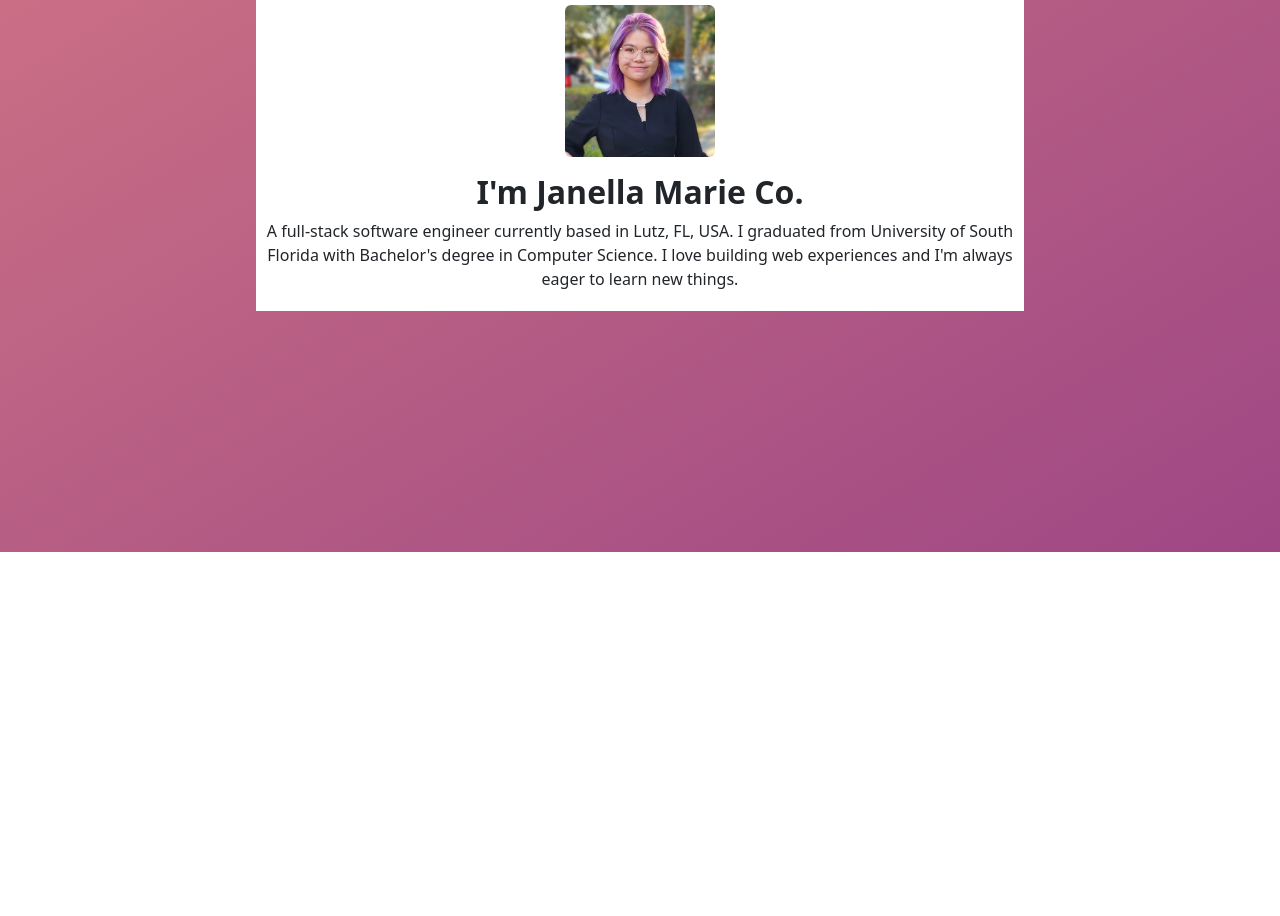
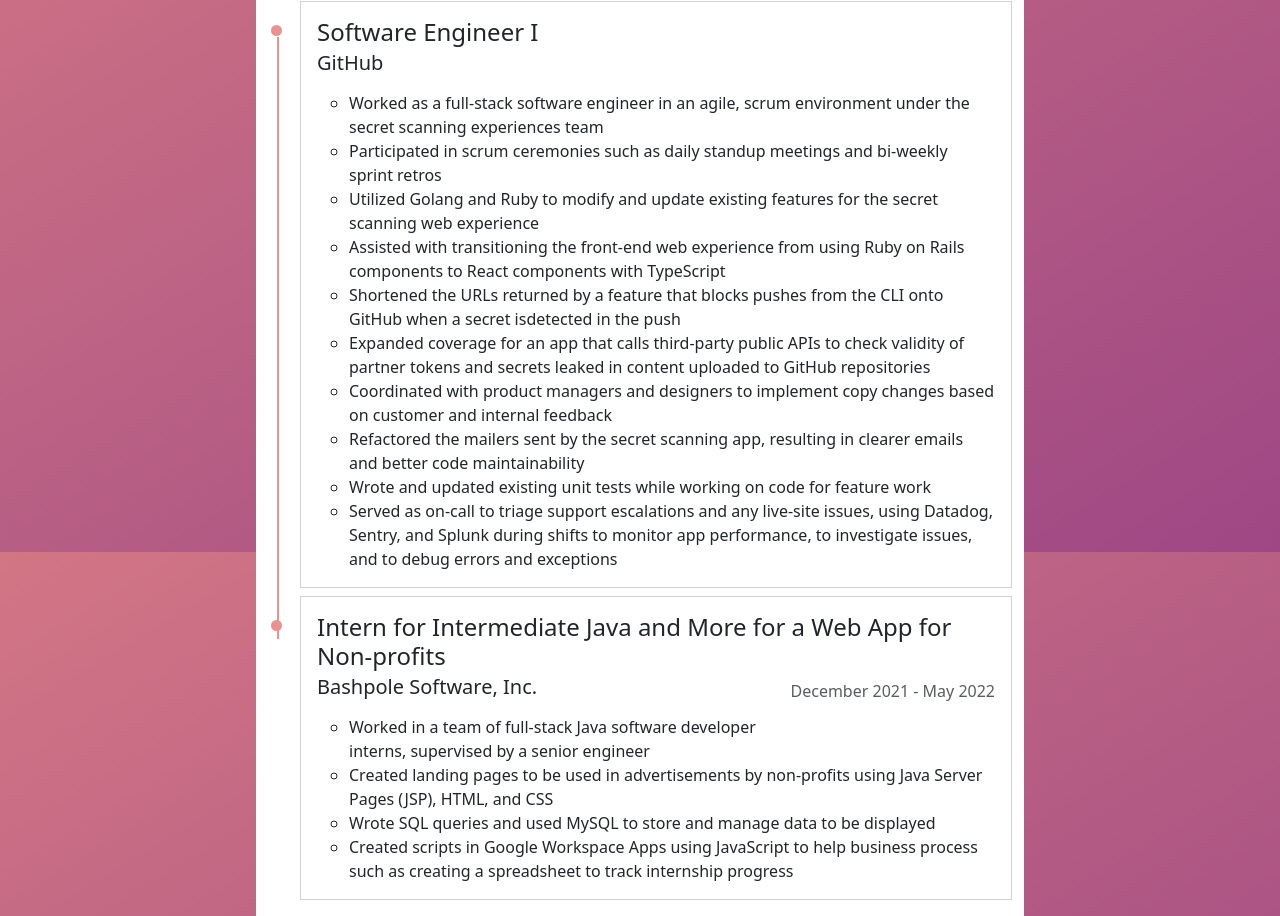
Before and after one commit to janellamarie/portfolio, a React (Vite) app: page /Experience in a window 1280 px wide. Shown: the part 248-1164 px from the top of the page. Before the commit the page ends 800 px from the top, so only its background shows below. Built offline with nearby package versions, Linux system fonts and the light colour scheme.

Commit message:
Add Experience page and basic routing

```diff
--- a/package.json
+++ b/package.json
@@ -13,7 +13,8 @@
     "bootstrap": "^5.3.3",
     "bootstrap-icons": "^1.11.3",
     "react": "^18.3.1",
-    "react-dom": "^18.3.1"
+    "react-dom": "^18.3.1",
+    "react-router-dom": "^6.26.2"
   },
   "devDependencies": {
     "@eslint/js": "^9.9.0",
--- /dev/null
+++ b/src/AboutMe.jsx
@@ -0,0 +1,18 @@
+// Content: About Me
+export default function AboutMe() {
+  return(
+    <div className="container text-center p-1">
+      <div className="row align-items-center mb-3">
+        <div className="col">
+          <img src="src\assets\img\20230218_170648 icon.jpg" className="center-block rounded" width={150}/>
+        </div>
+      </div>
+        <div className="row">
+          <div className="col">
+            <h2><b>I&apos;m Janella Marie Co.</b></h2>
+            <p>A full-stack software engineer currently based in Lutz, FL, USA. I graduated from University of South Florida with Bachelor&apos;s degree in Computer Science. I love building web experiences and I&apos;m always eager to learn new things. </p>
+          </div>
+        </div>
+      </div>
+  )
+}
--- a/src/App.jsx
+++ b/src/App.jsx
@@ -1,44 +1,45 @@
-import { useState } from 'react'
+
+import { Outlet } from "react-router-dom";
 import './App.css'
 
-function HomeScreen() {
-  return (
-    <div>
-      <h1>Hi there! 👋🏻</h1>
-    </div>
-  )
-}
+// function HomeScreen() {
+//   return (
+//     <div>
+//       <h1>Hi there! 👋🏻</h1>
+//     </div>
+//   )
+// }
 
 // Navigation Bar
 function NavigationBar() {
   {/* TODO: Add links */}
   return (
-    <nav class="navbar navbar-expand-xxl navbar-dark pb-3 mb-3" style={{backgroundColor:"#37306B"}}>
-      <div class="container-fluid">
-        <ul class="navbar-nav nav nav-underline nav-fill">
-          <li class="nav-item">
-            <a class="nav-link active" href="#">About Me</a>
+    <nav className="navbar navbar-expand-xxl navbar-dark pb-3 mb-3" style={{backgroundColor:"#37306B"}}>
+      <div className="container-fluid">
+        <ul className="navbar-nav nav nav-underline nav-fill">
+          <li className="nav-item">
+            <a className="nav-link active" href="/">About Me</a>
           </li>
-          <li class="nav-item">
-            <a class="nav-link" href="#">Experience</a>
+          <li className="nav-item">
+            <a className="nav-link" href="experience">Experience</a>
           </li>
-          <li class="nav-item">
-            <a class="nav-link" href="#">Skills</a>
+          <li className="nav-item">
+            <a className="nav-link" href="skils">Skills</a>
           </li>
         </ul>
         <div>
-          <a href="https://github.com/janellamarie" target="_blank" class="m-2">
-            <svg xmlns="http://www.w3.org/2000/svg" width="20" height="20" fill="white" class="bi bi-github" viewBox="0 0 16 16">
+          <a href="https://github.com/janellamarie" target="_blank" className="m-2">
+            <svg xmlns="http://www.w3.org/2000/svg" width="20" height="20" fill="white" className="bi bi-github" viewBox="0 0 16 16">
               <path d="M8 0C3.58 0 0 3.58 0 8c0 3.54 2.29 6.53 5.47 7.59.4.07.55-.17.55-.38 0-.19-.01-.82-.01-1.49-2.01.37-2.53-.49-2.69-.94-.09-.23-.48-.94-.82-1.13-.28-.15-.68-.52-.01-.53.63-.01 1.08.58 1.23.82.72 1.21 1.87.87 2.33.66.07-.52.28-.87.51-1.07-1.78-.2-3.64-.89-3.64-3.95 0-.87.31-1.59.82-2.15-.08-.2-.36-1.02.08-2.12 0 0 .67-.21 2.2.82.64-.18 1.32-.27 2-.27s1.36.09 2 .27c1.53-1.04 2.2-.82 2.2-.82.44 1.1.16 1.92.08 2.12.51.56.82 1.27.82 2.15 0 3.07-1.87 3.75-3.65 3.95.29.25.54.73.54 1.48 0 1.07-.01 1.93-.01 2.2 0 .21.15.46.55.38A8.01 8.01 0 0 0 16 8c0-4.42-3.58-8-8-8"/>
             </svg>
           </a>
-          <a href="https://www.linkedin.com/in/janella-marie-co/" target="_blank" class="m-2">
-            <svg xmlns="http://www.w3.org/2000/svg" width="20" height="20" fill="white" class="bi bi-linkedin" viewBox="0 0 16 16">
+          <a href="https://www.linkedin.com/in/janella-marie-co/" target="_blank" className="m-2">
+            <svg xmlns="http://www.w3.org/2000/svg" width="20" height="20" fill="white" className="bi bi-linkedin" viewBox="0 0 16 16">
               <path d="M0 1.146C0 .513.526 0 1.175 0h13.65C15.474 0 16 .513 16 1.146v13.708c0 .633-.526 1.146-1.175 1.146H1.175C.526 16 0 15.487 0 14.854zm4.943 12.248V6.169H2.542v7.225zm-1.2-8.212c.837 0 1.358-.554 1.358-1.248-.015-.709-.52-1.248-1.342-1.248S2.4 3.226 2.4 3.934c0 .694.521 1.248 1.327 1.248zm4.908 8.212V9.359c0-.216.016-.432.08-.586.173-.431.568-.878 1.232-.878.869 0 1.216.662 1.216 1.634v3.865h2.401V9.25c0-2.22-1.184-3.252-2.764-3.252-1.274 0-1.845.7-2.165 1.193v.025h-.016l.016-.025V6.169h-2.4c.03.678 0 7.225 0 7.225z"/>
             </svg>
           </a>
-          <a href="mailto:co.janellamarie@gmail.com" target="_blank" class="m-2">
-            <svg xmlns="http://www.w3.org/2000/svg" width="20" height="20" fill="white" class="bi bi-envelope-fill" viewBox="0 0 16 16">
+          <a href="mailto:co.janellamarie@gmail.com" target="_blank" className="m-2">
+            <svg xmlns="http://www.w3.org/2000/svg" width="20" height="20" fill="white" className="bi bi-envelope-fill" viewBox="0 0 16 16">
               <path d="M.05 3.555A2 2 0 0 1 2 2h12a2 2 0 0 1 1.95 1.555L8 8.414zM0 4.697v7.104l5.803-3.558zM6.761 8.83l-6.57 4.027A2 2 0 0 0 2 14h12a2 2 0 0 0 1.808-1.144l-6.57-4.027L8 9.586zm3.436-.586L16 11.801V4.697z"/>
             </svg>
           </a>
@@ -48,35 +49,12 @@
   );
 }
 
-// Content: Home
-function Home() {
-  return(
-    <div class="container text-center p-1">
-      <div class="row align-items-center mb-3">
-        <div class="col">
-          <img src="src\assets\img\20230218_170648 icon.jpg" class="center-block rounded" width={150}/>
-        </div>
-      </div>
-        <div class="row">
-          <div class="col">
-            <h2><b>I'm Janella Marie Co.</b></h2>
-            <p>A full-stack software engineer currently based in Lutz, FL, USA. I graduated from University of South Florida with Bachelor's degree in Computer Science. I love building web experiences and I'm always eager to learn new things. </p>
-          </div>
-        </div>
-      </div>
-  )
-}
-
 function App() {
   return(
     <div>
       <NavigationBar />
       <div>
-        {/* TODO: Add links */}
-        <Home />
-        {/* TODO: Add Experience */}
-        {/* TODO: Add Education */}
-        {/* TODO: Add Skills */}
+        <Outlet />
       </div>
     </div>
   )
--- /dev/null
+++ b/src/Experience.css
@@ -0,0 +1,18 @@
+.timeline {
+  position: relative;
+}
+
+.timeline-item::marker {
+  font-size: 2em;
+  color: rgb(236, 145, 145);
+}
+
+.timeline::before {
+  content: '';
+  position: absolute;
+  top: 4%;
+  left: 9.4px;
+  width: 2px;
+  height: 67%;
+  background: rgb(236, 145, 145);
+}
--- /dev/null
+++ b/src/Experience.jsx
@@ -0,0 +1,85 @@
+import './Experience.css'
+
+export default function Experience() {
+  return(
+    <div className="container">
+      <div className="row">
+        <div className="col">
+          <ul className="timeline">
+            {/* GithHub */}
+            <li className="timeline-item">
+              <div className="card border-1 bg-transparent mb-2">
+                <div className="card-body">
+                  <h4 className="card-title">Software Engineer I</h4>
+
+                  <h5 className="card-subtitle pb-3 ">GitHub</h5>
+                  <p className="card-text">
+                    <ul>
+                      <li>
+                        Worked as a full-stack software engineer in an agile, scrum environment under the secret scanning experiences team
+                      </li>
+                      <li>
+                        Participated in scrum ceremonies such as daily standup meetings and bi-weekly sprint retros
+                      </li>
+                      <li>
+                        Utilized Golang and Ruby to modify and update existing features for the secret scanning web experience
+                      </li>
+                      <li>
+                        Assisted with transitioning the front-end web experience from using Ruby on Rails components to React components with TypeScript
+                      </li>
+                      <li>
+                        Shortened the URLs returned by a feature that blocks pushes from the CLI onto GitHub when a secret isdetected in the push
+                      </li>
+                      <li>
+                        Expanded coverage for an app that calls third-party public APIs to check validity of partner tokens and secrets leaked in content uploaded to GitHub repositories
+                      </li>
+                      <li>
+                        Coordinated with product managers and designers to implement copy changes based on customer and internal feedback
+                      </li>
+                      <li>
+                        Refactored the mailers sent by the secret scanning app, resulting in clearer emails and better code maintainability
+                      </li>
+                      <li>
+                        Wrote and updated existing unit tests while working on code for feature work
+                      </li>
+                      <li>
+                        Served as on-call to triage support escalations and any live-site issues, using Datadog, Sentry, and Splunk during shifts to monitor app performance, to investigate issues, and to debug errors and exceptions
+                      </li>
+                    </ul>
+                  </p>
+                </div>
+              </div>
+            </li>
+
+            {/* Bashpole */}
+            <li className="timeline-item">
+              <div className="card border-1 bg-transparent">
+                <div className="card-body">
+                  <h4 className="card-title">Intern for Intermediate Java and More for a Web App for Non-profits</h4>
+                  <p className="float-end text-body-secondary">December 2021 - May 2022</p>
+                  <h5 className="card-subtitle pb-3">Bashpole Software, Inc. </h5>
+                  <p className="card-text">
+                  <ul>
+                      <li>
+                        Worked in a team of full-stack Java software developer interns, supervised by a senior engineer
+                      </li>
+                      <li>
+                        Created landing pages to be used in advertisements by non-profits using Java Server Pages (JSP), HTML, and CSS
+                      </li>
+                      <li>
+                        Wrote SQL queries and used MySQL to store and manage data to be displayed
+                      </li>
+                      <li>
+                        Created scripts in Google Workspace Apps using JavaScript to help business process such as creating a spreadsheet to track internship progress
+                      </li>
+                    </ul>
+                  </p>
+                </div>
+              </div>
+            </li>
+          </ul>
+        </div>
+      </div>
+    </div>
+  )
+}
--- a/src/index.css
+++ b/src/index.css
@@ -8,6 +8,8 @@
   background-color: linear-gradient(329deg, rgba(158,71,132,1) 0%, rgba(210,118,133,1) 100%); */
   height: 100vh;
   background: linear-gradient(329deg, rgba(158,71,132,1) 0%, rgba(210,118,133,1) 100%);
+  background-repeat: no-repeat;
+  background-attachment: fixed;
 
   font-synthesis: none;
   text-rendering: optimizeLegibility;
--- a/src/main.jsx
+++ b/src/main.jsx
@@ -1,10 +1,39 @@
 import { StrictMode } from 'react'
 import { createRoot } from 'react-dom/client'
+import {
+  createBrowserRouter,
+  RouterProvider,
+} from "react-router-dom";
+
 import App from './App.jsx'
+import AboutMe from './AboutMe.jsx';
+import Experience from './Experience.jsx';
+
 import './index.css'
+
+const router = createBrowserRouter([
+  {
+    path: "/",
+    element: <App />,
+    children: [
+      {
+        path:"",
+        element: <AboutMe />
+      },
+      {
+        path:"AboutMe",
+        element: <AboutMe />
+      },
+      {
+        path:"Experience",
+        element: <Experience />
+      },
+    ],
+  },
+]);
 
 createRoot(document.getElementById('root')).render(
   <StrictMode>
-    <App />
+    <RouterProvider router={router} />
   </StrictMode>,
 )
```
Also changed, not shown: 1 other file (tests, documents, lock files or other folders).
